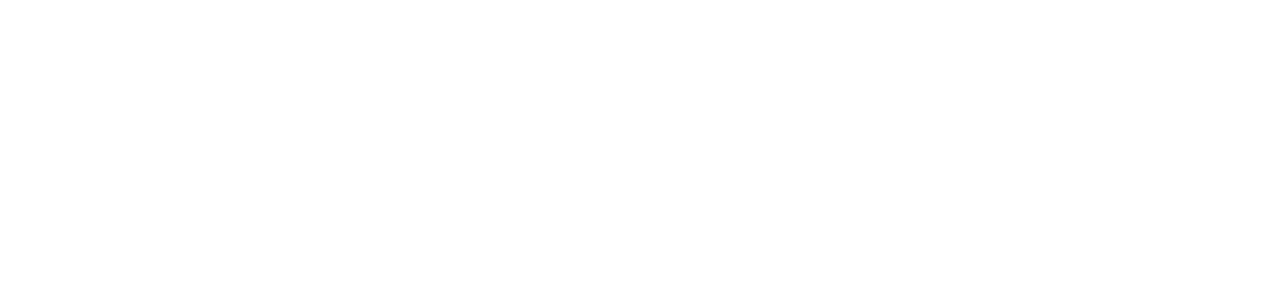
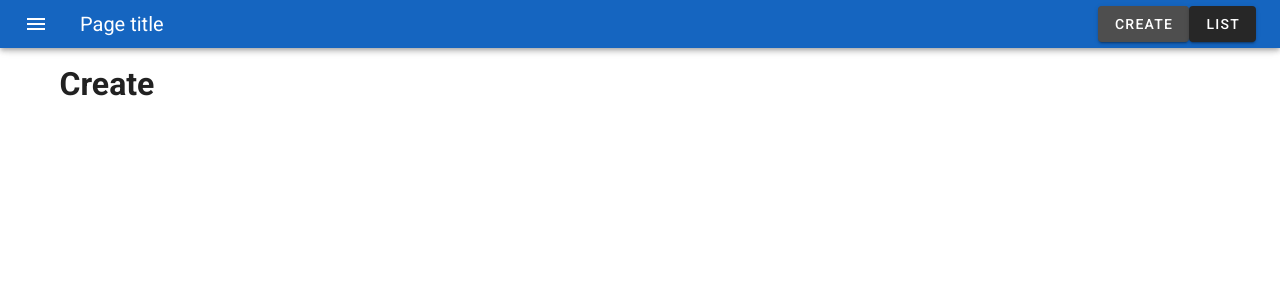
Before and after one commit to max2201/todo, a Vue app: page / in a window 1280 px wide. Shown: the top 300 px of the page. Built offline with nearby package versions, Linux system fonts and the light colour scheme.

Commit message:
create templates and routes

```diff
--- a/src/App.vue
+++ b/src/App.vue
@@ -1,8 +1,18 @@
 <template>
-  <div id="app">
-    <router-view/>
-  </div>
+  <v-app >
+    <Navbar ></Navbar>
+    <v-container>
+      <router-view/>
+    </v-container>
+  </v-app>
 </template>
 
 <style>
 </style>
+<script>
+import Navbar from './components/Navbar.vue';
+
+export default {
+  components: { Navbar },
+};
+</script>
--- /dev/null
+++ b/src/components/Navbar.vue
@@ -0,0 +1,43 @@
+<template>
+  <div>
+    <v-app-bar
+      color="blue darken-3"
+      dense
+      class="px-2"
+      dark
+    >
+      <v-app-bar-nav-icon></v-app-bar-nav-icon>
+
+      <v-toolbar-title>Page title</v-toolbar-title>
+
+      <v-spacer></v-spacer>
+
+      <v-btn
+        to="/"
+        tag="li"
+        exact
+        active-class="active"
+      >
+        Create
+      </v-btn>
+
+      <v-btn
+        to="/list"
+        tag="li"
+        active-class="active"
+      >
+        List
+      </v-btn>
+    </v-app-bar>
+  </div>
+</template>
+
+<script>
+export default {
+  name: 'Navbar',
+};
+</script>
+
+<style scoped>
+
+</style>
--- a/src/plugins/vuetify.js
+++ b/src/plugins/vuetify.js
@@ -2,10 +2,15 @@ import Vue from 'vue';
 import Vuetify from 'vuetify';
 import 'vuetify/dist/vuetify.min.css';
 import ru from 'vuetify/es5/locale/ru';
+import colors from 'vuetify/es5/util/colors';
 
 Vue.use(Vuetify);
 
 export default new Vuetify({
+  theme: {
+    primary: colors.blue.darken4,
+    secondary: colors.amber.lighten2,
+  },
   lang: {
     locales: { ru },
     current: 'ru',
--- a/src/router/index.js
+++ b/src/router/index.js
@@ -1,14 +1,26 @@
 import Vue from 'vue';
 import VueRouter from 'vue-router';
 import Home from '../views/Home.vue';
+import List from '../views/List.vue';
+import Task from '../views/Task.vue';
 
 Vue.use(VueRouter);
 
 const routes = [
   {
     path: '/',
-    name: 'Home',
+    name: 'Create',
     component: Home,
+  },
+  {
+    path: '/list',
+    name: 'List',
+    component: List,
+  },
+  {
+    path: '/task:id',
+    name: 'Task',
+    component: Task,
   },
 ];
 
--- a/src/views/Home.vue
+++ b/src/views/Home.vue
@@ -1,5 +1,6 @@
 <template>
   <div>
+<h1>Create</h1>
   </div>
 </template>
 
--- /dev/null
+++ b/src/views/List.vue
@@ -0,0 +1,13 @@
+<template>
+    <h1>List</h1>
+</template>
+
+<script>
+export default {
+  name: 'List',
+};
+</script>
+
+<style scoped>
+
+</style>
--- /dev/null
+++ b/src/views/Task.vue
@@ -0,0 +1,13 @@
+<template>
+  <h1>Task</h1>
+</template>
+
+<script>
+export default {
+  name: 'Task',
+};
+</script>
+
+<style scoped>
+
+</style>
```
